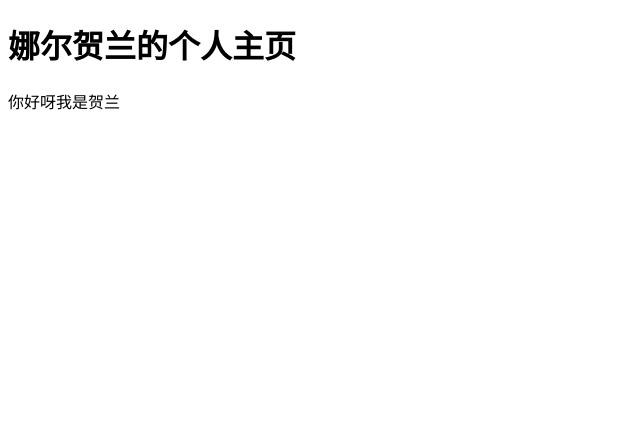
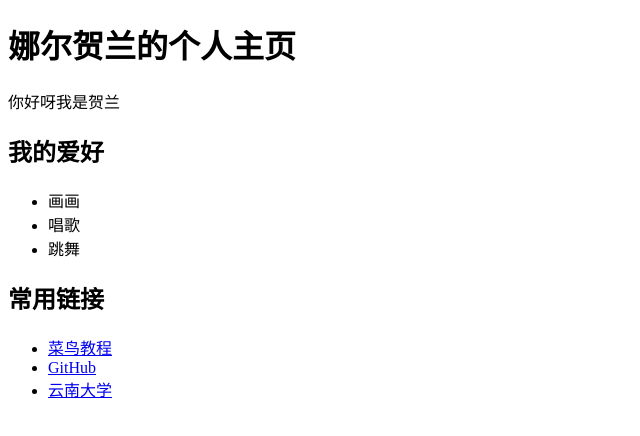
Before and after one commit to Nocturn-helan/frontend-practice, a plain HTML site: page index.html in a window 1280 px wide. Shown: the whole page, without its empty margins (0-640 px from the left). Drawn offline with Linux system fonts and the light colour scheme.

Commit message:
补充自我介绍，爱好，和连接列表

```diff
--- a/index.html
+++ b/index.html
@@ -12,5 +12,33 @@
         <p>
             你好呀我是贺兰
         </p>
+        <h2>
+            我的爱好
+        </h2>
+        <ul>
+            <li>
+                画画
+            </li>
+            <li>
+                唱歌
+            </li>
+            <li>
+                跳舞
+            </li>
+        </ul>
+        <h2>
+            常用链接
+        </h2>
+        <ul>
+           <li>
+            <a href="https://www.runoob.com/html/html-tutorial.html" target="_blank">菜鸟教程</a>
+        </li>
+           <li>
+            <a href="https://github.com" target="_blank">GitHub</a>
+        </li>
+           <li>
+            <a href="https://www.yunnan.edu.cn" target="_blank">云南大学</a>
+        </li>
+        </ul>
     </body>
 </html>
```
